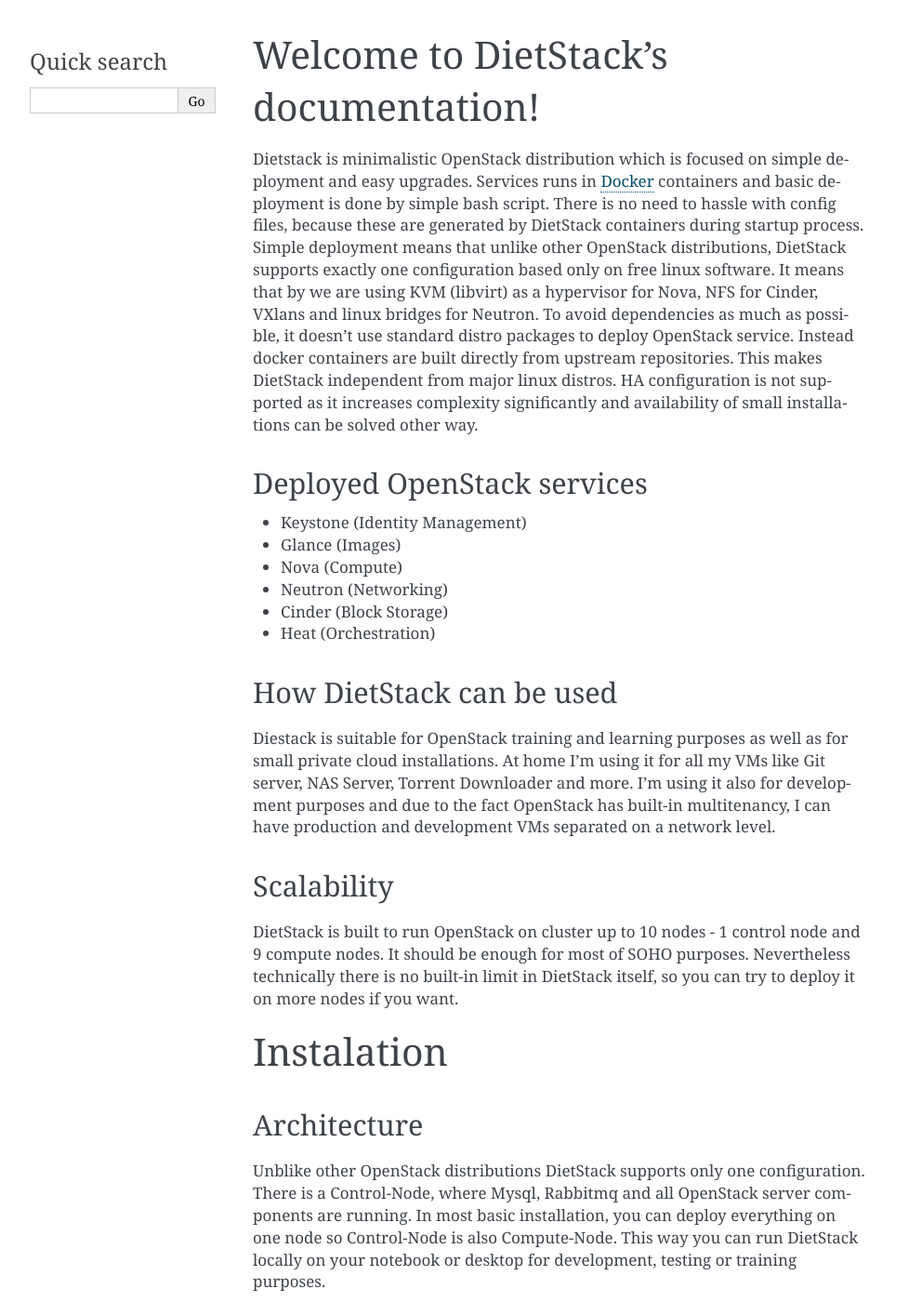
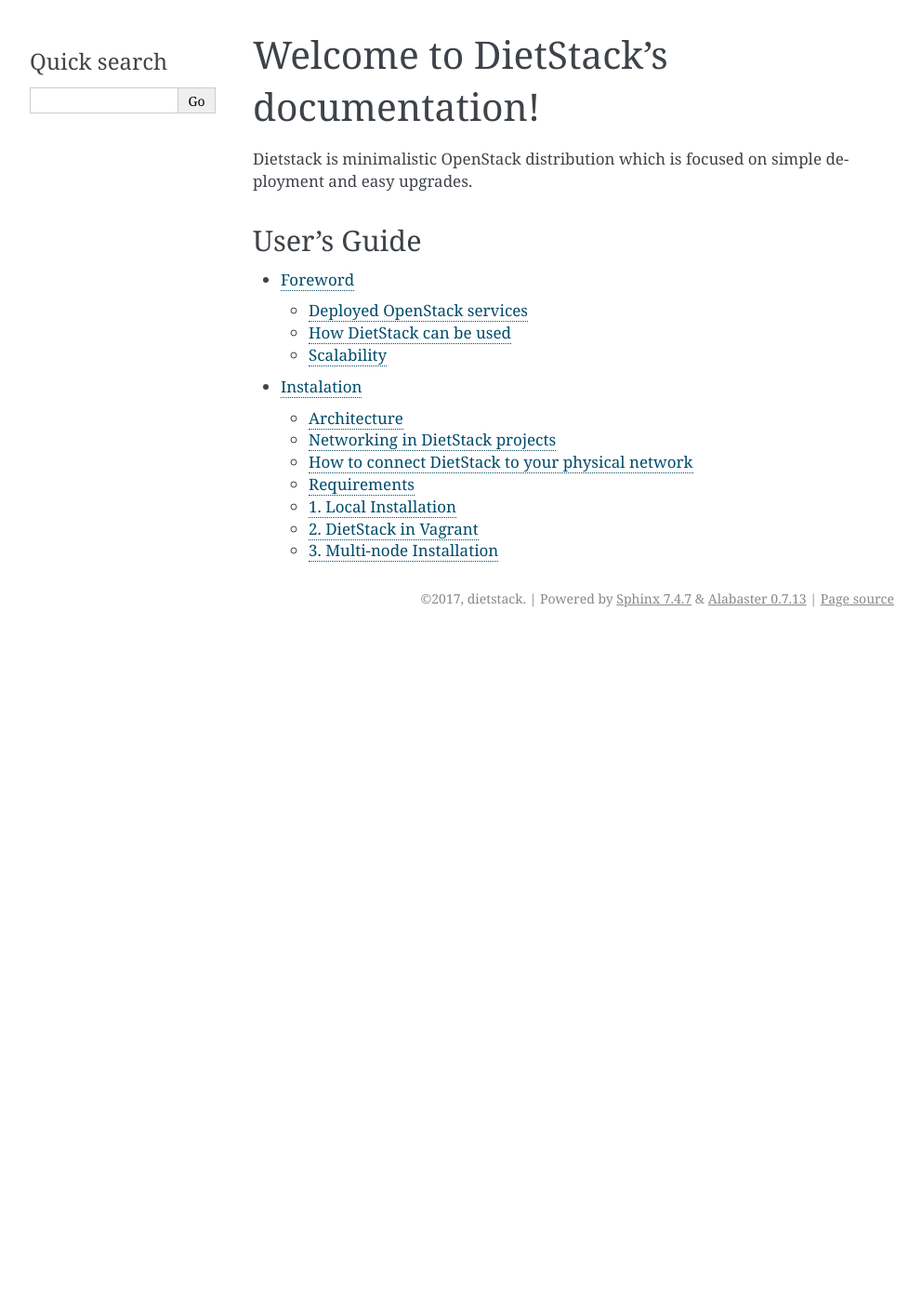
Before and after one commit to dietstack/dietstack, a Sphinx documentation site: the page built from doc/index.rst, in a window 1280 px wide and 1400 px high. Shown: the whole window at 93% size, without its empty margins (148-1140 px from the left). Built offline with Sphinx 7.4.7, drawn with Linux system fonts in a browser that asks for light colours; some of the changed text lies outside the part shown.

Commit message:
Doc more structured

```diff
--- a/doc/index.rst
+++ b/doc/index.rst
@@ -4,147 +4,13 @@
 =====================================
 
 Dietstack is minimalistic OpenStack distribution which is focused on simple
-deployment and easy upgrades. Services runs in Docker_ containers and basic
-deployment is done by simple bash script. There is no need to hassle with
-config files, because these are generated by DietStack containers during
-startup process. Simple deployment means that unlike other OpenStack distributions,
-DietStack supports exactly one configuration based only on free linux software.
-It means that by we are using KVM (libvirt) as a hypervisor for Nova,
-NFS for Cinder, VXlans and linux bridges for Neutron.
-To avoid dependencies as much as possible, it doesn't use standard distro packages to
-deploy OpenStack service. Instead  docker containers are built directly from
-upstream repositories. This makes DietStack independent from major linux distros.
-HA configuration is not supported as it increases complexity significantly and
-availability of small installations can be solved other way.
+deployment and easy upgrades.
 
-Deployed OpenStack services
----------------------------
-
-- Keystone (Identity Management)
-- Glance (Images)
-- Nova (Compute)
-- Neutron (Networking)
-- Cinder (Block Storage)
-- Heat (Orchestration)
-
-How DietStack can be used
----------------------------------
-Diestack is suitable for OpenStack training and learning purposes as well as for
-small private cloud installations. At home I'm using it for all
-my VMs like Git server, NAS Server, Torrent Downloader and more. I'm using it
-also for development purposes and due to the fact OpenStack has built-in multitenancy,
-I can have production and development VMs separated on a network level.
-
-Scalability
------------
-DietStack is built to run OpenStack on cluster up to 10 nodes - 1 control
-node and 9 compute nodes. It should be enough for most of SOHO purposes.
-Nevertheless technically there is no built-in limit in DietStack itself, so you can
-try to deploy it on more nodes if you want.
-
-Instalation
-===========
-
-Architecture
+User's Guide
 ------------
-Unblike other OpenStack distributions DietStack supports only one configuration.
-There is a Control-Node, where Mysql, Rabbitmq and all OpenStack server components are
-running. In most basic installation, you can deploy everything on one node so
-Control-Node is also Compute-Node. This way you can run DietStack locally on your
-notebook or desktop for development, testing or training purposes.
-
-Networking
-----------
-Each VMs is connected to one or more private networks which are not directly accessible from
-outside of a cloud.
-VMs that are not on same private network cannot communicate together without router.
-It is very similar to the way how pysical networking is working in real world.
-There is a concept of Floating IP, which are public routable IPs and these can be
-optionally assigned to private IPs of VM and have access to VM from outside of a cloud.
-This is how it works in DietStack as well. DietStack does not implement Ditributed Virtual
-Router (DVR) technology which makes installation more robust, but makes physical networking
-more complex.
-
-How to connect DietStack to your network
-----------------------------------------
-As written in previous topic, Floating IPs needs to be externaly routable in order to users are
-able to connect to VMs.
-It means that in this physical network there needs to be a pool of IP addresses which is
-dedicated for that purpose ( not assigned by your DHCP server).
-That pool then needs to be specified during control-node installation in env. varaible <...> .
-
-Requirements
-------------
-
-1. Debian 9 or Ubuntu 16.04
-2. >=8GB RAM on Control-Node
-3. >=Two ethernet interfaces on Control-Node (One for external connectivity and one for DS network)
-4. >=One ethernet interface on Compute-Node (DS Network)
-5. One interconnect switch (1G/10G) to connect all nodes (DS Network)
-6. Couple of ethernet cables to connect nodes with a switch
-7. Dedicated block device (mirrored) for Cinder volumes (optional)
-8. Dedicated block device for Mysql backups (optional)
-
-
-1. Local Installation
----------------------
-All containers will run on your local computer.
-
-.. code-block:: bash
-
-    git clone https://github.com/dietstack/dietstack.git
-    cd dietstack
-    ./install_requirements.sh
-    ./runds.sh
-
-Now you can connect to Horizon Dashboard :) - http://192.168.99.1:8082
-
-You can also run OpenStack client to manage OpenStack cloud from cli::
-
-    ./dscli.sh
-
-
-2. DietStack in Vagrant
------------------------
-DietStack runs in two and more VMs. You need to have Vagrant installed, kvm enabled, libvirt
-daemon and vagrant-libvirt plugin installed, because Vagrant file is configured to use libvirt
-provider.
-
-.. Then you can run::
-
-    git clone https://github.com/dietstack/dietstack.git
-    cd dietstack/vagrant
-    vagrant up
-
-You can connect to Horizon Dasboard on http://192.168.99.2:8082
-
-You can also run OpenStack client to manage OpenStack cloud from cli::
-
-    vagrant ssh control.dietstack
-    cd dietstack
-    ./dscli.sh
-
-3. Multi-node Installation
---------------------------
-
-  1. Control-node
-
-TODO:
-
-
-.. image:: images/dietstack_net_1.svg
-   :align: right
 
 .. toctree::
    :maxdepth: 2
-   :caption: Contents:
 
-
-Indices and tables
-==================
-
-* :ref:`genindex`
-* :ref:`modindex`
-* :ref:`search`
-
-.. _Docker: http://www.docker.com/
+   foreword
+   installation
```
Also changed, not shown: doc/foreword.rst (added, +44 -0 lines), doc/installation.rst (added, +91 -0 lines).
